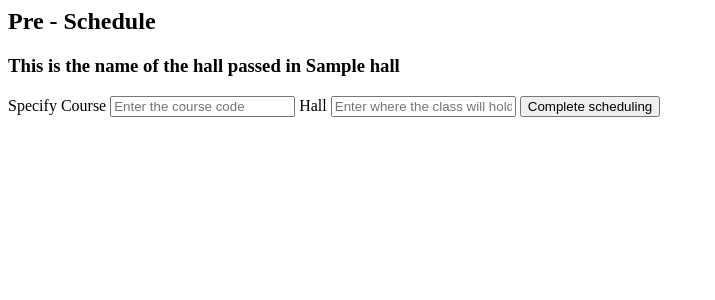
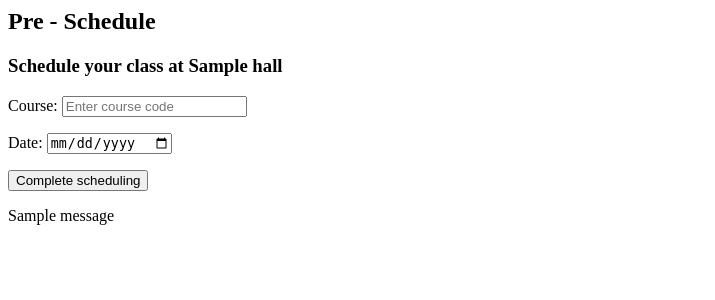
Before and after one commit to Popthemy/Booking_Hall_24, a Django app: template booking/templates/pre-schedule.html in a window 1280 px wide. Shown: the top 300 px of the page, without its empty margins (0-715 px from the left). Run offline with Django 5.2, Linux system fonts and the light colour scheme; the template is opened without the code that fills it: values that come from a table or form of the project are taken from there, others are empty; tables that the repository leaves empty hold one stand-in row (values such as "Sample post"); one stand-in notice (Sample message) is shown.

Commit message:
Have implemented our Pre_scheule and Main-Schedule form and the dyanamic time function

```diff
--- a/Book_hall/urls.py
+++ b/Book_hall/urls.py
@@ -21,7 +21,7 @@ from django.conf.urls.static import static
 
 urlpatterns = [
     path('admin/', admin.site.urls),
-    path('building/', include("building.urls")),
+    path('', include("building.urls")),
     path('booking/', include("booking.urls")),
 
 ]
--- a/booking/apps.py
+++ b/booking/apps.py
@@ -4,3 +4,6 @@ from django.apps import AppConfig
 class BookingConfig(AppConfig):
     default_auto_field = 'django.db.models.BigAutoField'
     name = 'booking'
+
+    def ready(self):
+        import booking.signals
--- /dev/null
+++ b/booking/forms.py
@@ -0,0 +1,43 @@
+from django import forms
+from .models import Pre_Schedule, Main_Schedule
+from .book_core import dynamic_time_choices
+
+class Pre_ScheduleForm(forms.ModelForm):
+    class Meta:
+        model = Pre_Schedule
+        fields = ['course', 'date']  # '__all__'
+        widgets = {
+            'date': forms.DateInput(attrs={'format':  'yyyy-mm-dd', 'type': 'date', }),
+            'course': forms.DateInput(attrs={'placeholder':  'Enter course code' }),
+        } # changing the type of date field from text to date ad specying formats
+
+class Main_ScheduleForm(forms.ModelForm):
+    class Meta:
+        model = Main_Schedule
+        fields = '__all__'
+        exclude = [ 'pre_schedule']
+
+        widgets = {
+            'course_information': forms.DateInput(attrs={ 'type': 'textarea' , 'placeholder':  'Enter information to tag with this booking i.e assignment , test coming up or ....' }),
+        } # changing the type of date field from text to date ad specying formats
+
+    def __init__( self, *args, pre_schedule=None, **kwargs):
+        # overwritimg the time_choices field
+        super().__init__(*args, **kwargs)
+        if pre_schedule:
+            # get the hall, date and query the mainschedule and get the start and end time back in temple
+            pre_schedule_hall = pre_schedule.hall
+            pre_schedule_date  = pre_schedule.date
+
+            main_schedule = Main_Schedule.objects.filter(pre_schedule__hall=pre_schedule_hall, pre_schedule__date=pre_schedule_date)
+            start_end = [ (schedule.start_time,  schedule.end_time) for schedule in  main_schedule ]
+
+            # available_time, unavailable_time
+            if start_end:
+                # if there was no booked time before then the list is empty  and this won't execute
+                available_time, unavailable_time = dynamic_time_choices(start_end=start_end)
+                self.fields['start_time'].choices = available_time
+                self.fields['end_time'].choices = available_time
+
+
+            print(f'the main schedule {start_end}, {pre_schedule_hall}, {pre_schedule_date}')
--- a/booking/templates/pre-schedule.html
+++ b/booking/templates/pre-schedule.html
@@ -1,16 +1,19 @@
 <h2>Pre - Schedule</h2>
 
-<h3>This is the name of the hall passed in {{pre_schedule.hall.name }} </h3>
+<h3>Schedule your class at {{ hall.name }} </h3>
 <div>
-  <form action="#" method="Post">
-    <label for="course">Specify Course</label>
-    <input type="text" placeholder="Enter the course code" />
+  <form method="POST" >
+    {% csrf_token %}
+    {{ form.as_p}}
 
-    <label for="course">Hall</label>
-    <input type="text" placeholder="Enter where the class will hold" />
-
-
-    <input type="button" value="Complete scheduling" />
+    <input type="submit" value="Complete scheduling" />
 
   </form>
+
+{% if messages %}
+{% for message in messages  %}
+{{ message }}
+{% endfor %}
+
+{% endif %}
 </div>
--- a/booking/urls.py
+++ b/booking/urls.py
@@ -3,6 +3,6 @@ from . import views
 
 urlpatterns = [
     path( 'pre-schedule/<str:pk>/', views.preSchedule, name='pre-schedule'),
-    path('main-schdule/', views.mainSchedule, name='main-schedule')
+    path('main-schdule/<str:pk>/', views.mainSchedule, name='main-schedule')
 
 ]
--- a/building/urls.py
+++ b/building/urls.py
@@ -2,6 +2,6 @@ from django.urls import path
 from . import views
 
 urlpatterns = [
-    path('halls/', views.halls ,name='all-halls'),
+    path('', views.halls ,name='all-halls'),
     path('hall/<str:pk>/', views.single_hall ,name='single-hall'),
 ]
```
Also changed, not shown: booking/signals.py (+14 -9 lines), booking/templates/main-schedule.html (+17 -5 lines), booking/views.py (+53 -8 lines), building/templates/halls.html (+8 -0 lines), booking/models.py (line endings or trailing spaces).
